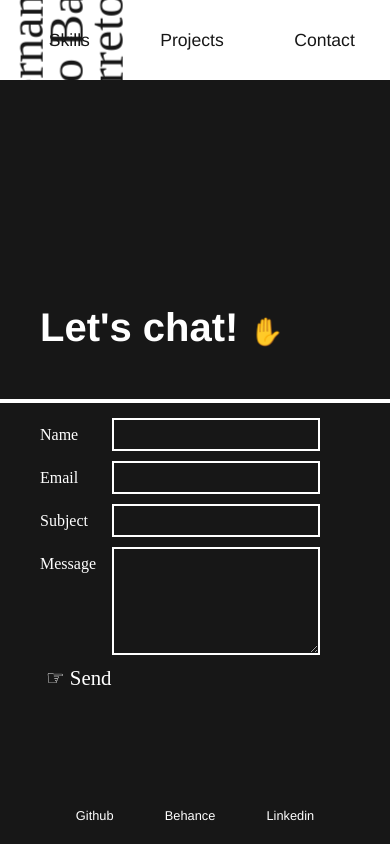
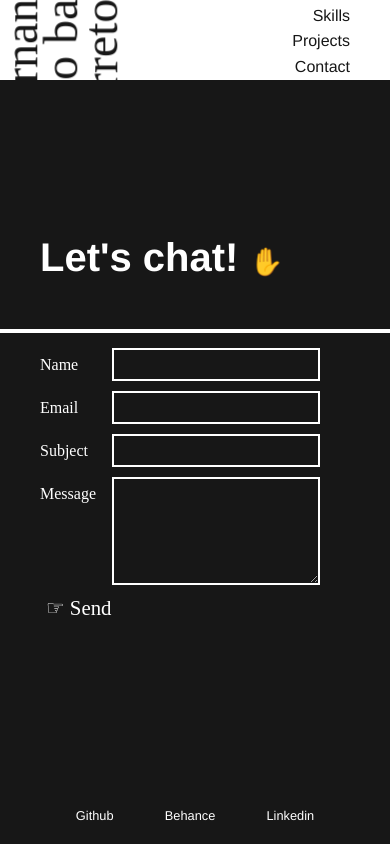
Before and after one commit to phernandoe/fernandobarreto, a React (Create React App) app: page /contact in a window 390 px wide. Built offline with nearby package versions, Linux system fonts and the light colour scheme; a web font is replaced by a local one.

Commit message:
Style refactoring & comments

```diff
--- a/src/App.css
+++ b/src/App.css
@@ -1,4 +1,6 @@
 @import url('https://fonts.googleapis.com/css?family=UnifrakturCook:700&display=swap');
+
+/* Initial HTML, Body, and main container setup */
 
 html {
   box-sizing: border-box;
@@ -22,6 +24,11 @@ body {
   min-height: 100vh;
 }
 
+hr {
+  border: 2px solid var(--main-color);
+  margin: 15px calc(-50vw + 50%);
+}
+
 .start {
   height: 100vh;
   min-height: 100vh;
@@ -29,8 +36,11 @@ body {
   flex-direction: column;
 }
 
+/* Navigation */
+
 nav {
   display: flex;
+  flex-direction: row;
   margin: 0;
   align-items: center;
   justify-content: flex-end;
@@ -76,14 +86,7 @@ nav {
   height: var(--nav-height);
 }
 
-.logo-container {
-  position: relative;
-  overflow: hidden;
-}
-
-.nav-container {
-  overflow: hidden;
-}
+/* Header tags */
 
 h1 {
   font-size: 2.5rem;
@@ -97,10 +100,7 @@ li {
   line-height: 25px;
 }
 
-hr {
-  border: 2px solid var(--main-color);
-  margin: 15px calc(-50vw + 50%);
-}
+/* Project list*/
 
 .project-list {
   line-height: 20px;
@@ -114,8 +114,12 @@ section {
   margin: 16px 0px;
 }
 
+/* Bold words */
+
 .skill-list li:nth-child(1), .project-title, .inline-link {
   font-weight: 600;
+  text-decoration: none;
+  color: var(--main-color);
 }
 
 ul {
@@ -123,10 +127,7 @@ ul {
   padding: 0;
 }
 
-line {
-  stroke: var(--main-color);
-  stroke-width: 7px;
-}
+/* Main content */
 
 .hero {
   height: 70vh;
@@ -138,16 +139,14 @@ line {
   margin: 0px 40px;
 }
 
-.project-title {
-  text-decoration: none;
-  color: var(--main-color);
-}
 
 .content {
   line-height: 1px;
   width: 360px;
   height: 250px;
 }
+
+/* Skills */
 
 .skills-lists {
   display: grid;
@@ -157,6 +156,8 @@ line {
 .skill-list {
   margin-top: 0;
 }
+
+/* Contact form */
 
 .form-field {
   display: grid;
@@ -183,18 +184,6 @@ textarea {
   max-height: 100px;
 }
 
-.emoji {
-  font-size: 1.7rem;
-}
-
-.clickable {
-  cursor: pointer;
-}
-
-.clickable:hover, .clickable:focus {
-  opacity: 0.7;
-}
-
 #submit {
   background-color: transparent;
   border: 0px;
@@ -208,6 +197,22 @@ textarea {
 #submit > .emoji {
   font-size: 1.3rem;
 }
+
+/* General */
+
+.emoji {
+  font-size: 1.7rem;
+}
+
+.clickable {
+  cursor: pointer;
+}
+
+.clickable:hover, .clickable:focus {
+  opacity: 0.7;
+}
+
+/* Footer */
 
 #footer {
   width: 100vw;
@@ -231,6 +236,8 @@ textarea {
   box-sizing: border-box;
 }
 
+/* Media queries */
+
 @media (max-width: 460px) {
   .mobileLineBreak {
     display: table;
@@ -244,4 +251,17 @@ textarea {
   h1 {
     line-height: 80px;
   }
+
+  nav {
+    flex-direction: column;
+    align-items: flex-end;
+    margin-bottom: 10px;
+  }
+
+  nav .nav-links {
+    margin: 0.1em;
+    margin-right: 40px;
+    font-size: 1rem;
+    line-height: 1.4em;
+  }
 }
--- a/src/components/Navigation.js
+++ b/src/components/Navigation.js
@@ -11,7 +11,7 @@ class Navigation extends Component {
 
         <Link className="nav-links logo-link" to="/">
           <div className="logo-container">
-            <p className="logo clickable">Fernan<br />do Ba<br />rreto</p>
+            <p className="logo clickable">fernan<br />do ba<br />rreto</p>
           </div>
         </Link>
 
```
